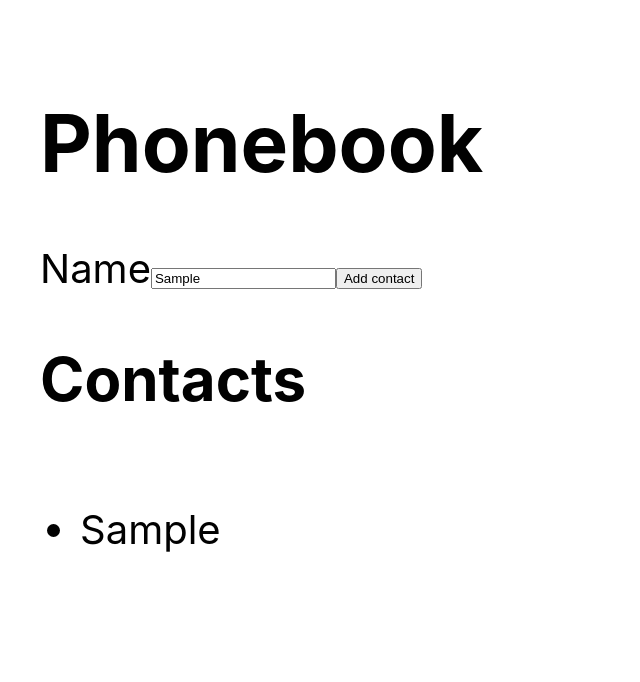
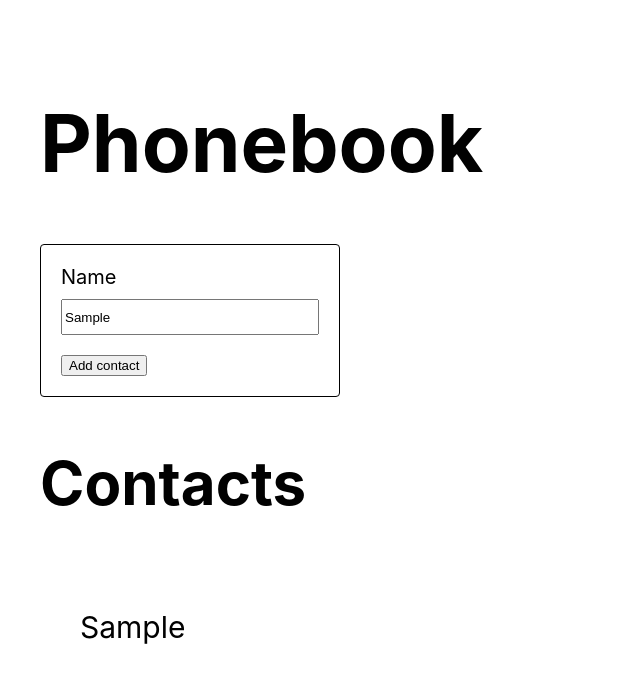
Before and after one commit to JakubLawnicki/goit-react-hw-02-phonebook, a React (Create React App) app: page / in a window 1280 px wide. Both pictures are taken after typing "Sample" into the empty fields and a click on the button "Add contact". Shown: the top 682 px of the page, without its empty margins (0-640 px from the left). Built offline with nearby package versions, Linux system fonts and the light colour scheme.

Commit message:
Basic styles added to form and list

```diff
--- a/src/components/contactForm/ContactForm.jsx
+++ b/src/components/contactForm/ContactForm.jsx
@@ -6,6 +6,7 @@ export function ContactForm({ contactName, change, add }) {
 
   return (
     <form
+      className={styles.form}
       id={contactName}
       onSubmit={e => {
         e.preventDefault();
@@ -13,8 +14,11 @@ export function ContactForm({ contactName, change, add }) {
         add(e.target.id, contactId);
       }}
     >
-      <label htmlFor="name">Name</label>
+      <label className={styles.label} htmlFor="name">
+        Name
+      </label>
       <input
+        className={styles.input}
         onChange={e => {
           change(e.target.value);
         }}
@@ -27,6 +31,7 @@ export function ContactForm({ contactName, change, add }) {
         required
       />
       <button
+        className={styles.button}
         id={contactName}
         onSubmit={e => {
           e.preventDefault();
--- a/src/components/contactForm/contactForm.module.css
+++ b/src/components/contactForm/contactForm.module.css
@@ -0,0 +1,20 @@
+.button {
+  margin-top: 20px;
+}
+.form {
+  display: flex;
+  flex-direction: column;
+  align-items: flex-start;
+  justify-content: center;
+  border: 1px solid black;
+  border-radius: 4px;
+  padding: 20px;
+}
+.input {
+  height: 30px;
+  width: 250px;
+}
+.label {
+  margin-bottom: 10px;
+  font-size: 20px;
+}
--- a/src/components/contactList/ContactList.jsx
+++ b/src/components/contactList/ContactList.jsx
@@ -2,9 +2,9 @@ import styles from './contactList.module.css';
 
 export function ContactList({ list }) {
   return (
-    <ul>
+    <ul className={styles['contact-list']}>
       {list.map(item => (
-        <li>{item.name}</li>
+        <li className={styles.contact}>{item.name}</li>
       ))}
     </ul>
   );
--- a/src/components/contactList/contactList.module.css
+++ b/src/components/contactList/contactList.module.css
@@ -0,0 +1,7 @@
+.contact {
+  font-size: 30px;
+}
+.contact-list {
+  list-style: none;
+  gap: 20px;
+}
--- a/src/components/filter/Filter.jsx
+++ b/src/components/filter/Filter.jsx
@@ -1,3 +1,3 @@
-import styles from './filter.module.css';
+// import styles from './filter.module.css';
 
 export function Filter() {}
```
